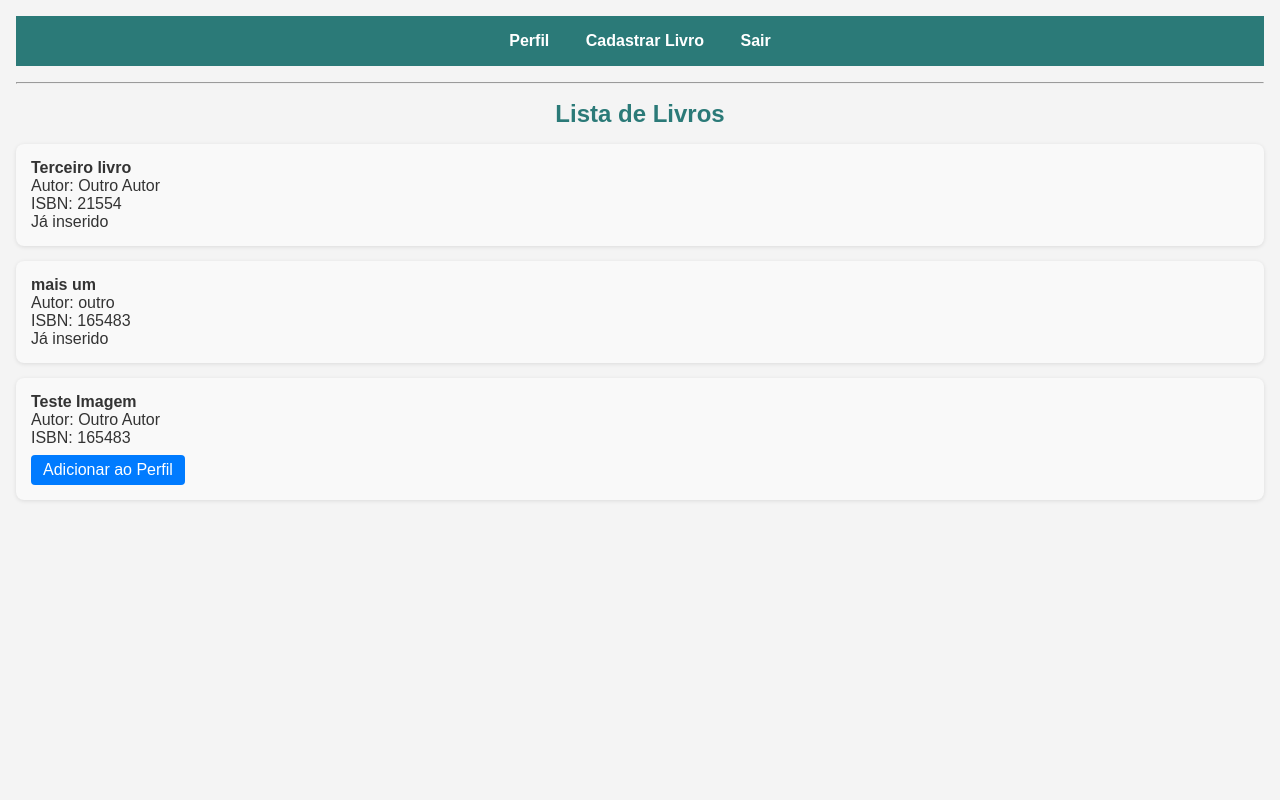
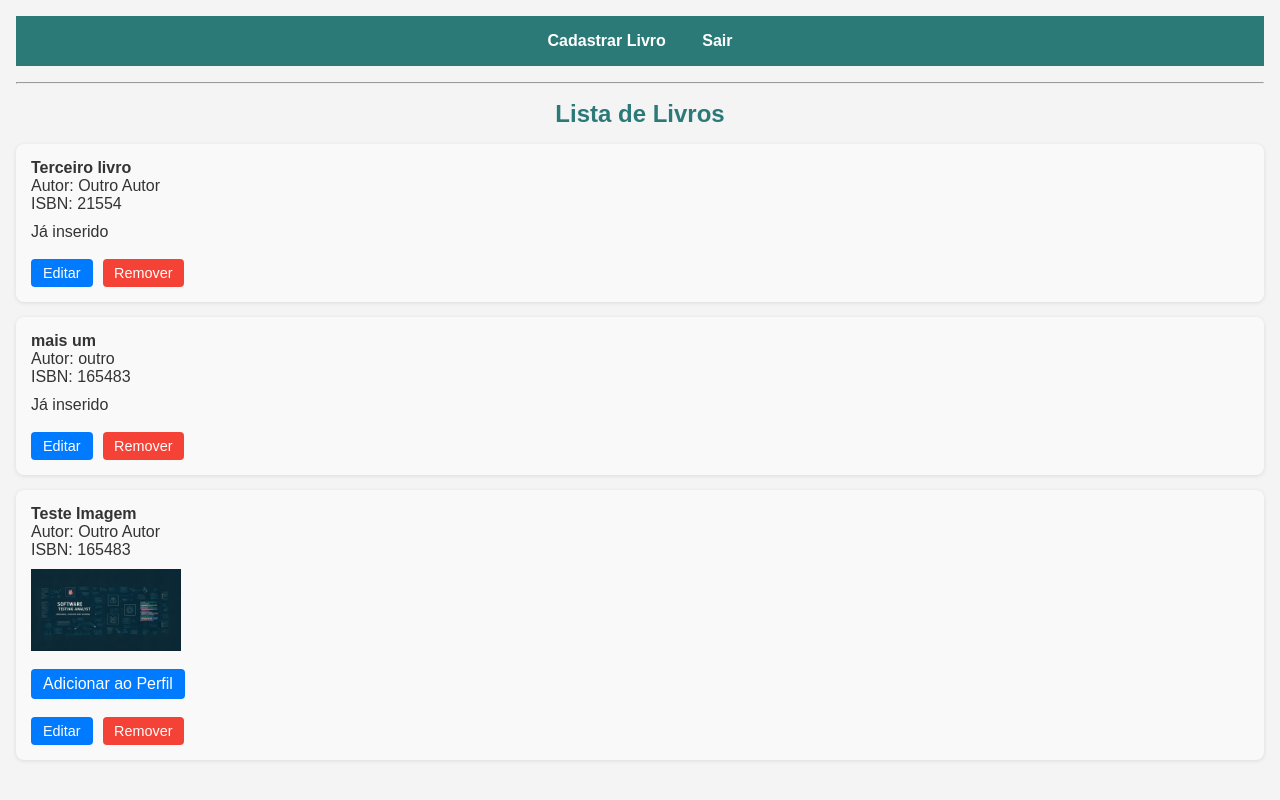
Before and after one commit to lucasrosa14/Biblioteca, a Django app: page / in a window 1280 px wide. Run offline with Django 5.2, Linux system fonts and the light colour scheme; a user stored in the database is signed in; data comes from the database, SQL or seed files in the repository; both versions use the stored data as it was after the commit.

Commit message:
Adicionar novo campo na tabela de livros e ajustes para importar e exibir a capa dos livros

```diff
--- a/biblioteca/biblioteca/settings.py
+++ b/biblioteca/biblioteca/settings.py
@@ -10,6 +10,7 @@ For the full list of settings and their values, see
 https://docs.djangoproject.com/en/5.2/ref/settings/
 """
 
+import os
 from pathlib import Path
 
 # Build paths inside the project like this: BASE_DIR / 'subdir'.
@@ -121,3 +122,6 @@ STATIC_URL = 'static/'
 # https://docs.djangoproject.com/en/5.2/ref/settings/#default-auto-field
 
 DEFAULT_AUTO_FIELD = 'django.db.models.BigAutoField'
+
+MEDIA_URL = '/media/'
+MEDIA_ROOT = os.path.join(BASE_DIR, 'media')
--- a/biblioteca/biblioteca/urls.py
+++ b/biblioteca/biblioteca/urls.py
@@ -1,11 +1,13 @@
 # -*- coding: utf-8 -*-
-from django.contrib import admin
-from django.urls import path
-
+from django.conf import settings
 from django.contrib import admin
 from django.urls import path, include
+from django.conf.urls.static import static
+
 
 urlpatterns = [
     path('admin/', admin.site.urls),
     path('', include('livros.urls')),
 ]
+if settings.DEBUG:
+    urlpatterns += static(settings.MEDIA_URL, document_root=settings.MEDIA_ROOT)
--- a/biblioteca/livros/forms.py
+++ b/biblioteca/livros/forms.py
@@ -4,4 +4,8 @@ from .models import Book
 class LivroForm(forms.ModelForm):
     class Meta:
         model = Book
-        fields = ['title', 'author', 'isbn']
+        fields = ['title', 'author', 'isbn', 'capa']
+
+class SimpleUserCreationForm(forms.Form):
+    username = forms.CharField(label='Usuário', max_length=150)
+    password = forms.CharField(label='Senha', widget=forms.PasswordInput)
--- a/biblioteca/livros/models.py
+++ b/biblioteca/livros/models.py
@@ -5,6 +5,7 @@ class Book(models.Model):
     title = models.CharField(max_length=255)
     author = models.CharField(max_length=255)
     isbn = models.CharField(max_length=13)
+    capa = models.ImageField(upload_to='capas/', blank=True, null=True)
 
     def __str__(self):
         return self.title
--- a/biblioteca/livros/static/livros/style.css
+++ b/biblioteca/livros/static/livros/style.css
@@ -23,6 +23,7 @@ nav a {
     text-decoration: none;
     margin: 0 1rem;
     font-weight: bold;
+
 }
 
 nav a:hover {
@@ -153,3 +154,70 @@ form button {
 .back-home:hover {
   background: #5a6268;
 }
+
+.form-buttons {
+  display: flex;
+  gap: 10px; /* Espaço entre os botões */
+  margin-top: 1em;
+}
+
+.form-buttons .button {
+  flex: 1;          /* Faz os botões ocuparem espaço igual */
+  max-width: 150px; /* Limita a largura máxima */
+  text-align: center;
+  padding: 0.5em 1em;
+}
+
+.cancel-button {
+  background-color: #ccc; /* Cor diferente pra cancelar (opcional) */
+  color: #000;
+  text-decoration: none;
+  display: inline-flex;
+  align-items: center;
+  justify-content: center;
+}
+
+.livro-acoes {
+  margin-top: 0.5em;
+  display: flex;
+  gap: 10px;
+}
+
+.livro-acoes .button {
+  padding: 0.4em 0.8em;
+  border-radius: 4px;
+  text-decoration: none;
+  font-size: 0.9em;
+  display: inline-flex;
+  align-items: center;
+  justify-content: center;
+  transition: background-color 0.3s ease;
+}
+
+/* Estilo específico para Editar */
+.livro-acoes .editar {
+  background-color: #4CAF50; /* Verde */
+  color: white;
+}
+
+.livro-acoes .editar:hover {
+  background-color: #45a049;
+}
+
+/* Estilo específico para Remover */
+.livro-lista li .livro-acoes .remover {
+  background-color: #f44336; /* Vermelho */
+  color: white;
+  padding: 0.4em 0.8em;
+  border-radius: 4px;
+  text-decoration: none;
+  font-size: 0.9em;
+  display: inline-flex;
+  align-items: center;
+  justify-content: center;
+  transition: background-color 0.3s ease;
+}
+
+.livro-lista li .livro-acoes .remover:hover {
+  background-color: #da190b; /* Vermelho mais escuro no hover */
+}
--- a/biblioteca/livros/templates/base.html
+++ b/biblioteca/livros/templates/base.html
@@ -11,19 +11,25 @@
 <body>
     <nav>
         {% if user.is_authenticated %}
+        {% if not user.is_staff %}
         <a href="{% url 'perfil' %}">Perfil</a>
+        {% else %}
         {% if user.is_authenticated and user.is_staff %}
+        {% if request.path != '/cadastrar/' %}
         <a href="{% url 'cadastrar_livro' %}">Cadastrar Livro</a>
         {% endif %}
-        {% if user.is_authenticated and user.is_staff and livro.id %}
-        <a href="{% url 'editar_livro' livro.id %}">Editar</a>
-        <a href="{% url 'remover_livro' livro.id %}">Remover</a>
+        {% if request.path == '/cadastrar/' %}
+        <a href="{% url 'home' %}">Voltar</a>
+        {% endif %}
+        {% endif %}
         {% endif %}
         <a href="{% url 'logout' %}">Sair</a>
         {% else %}
         <a href="{% url 'login' %}">Entrar</a>
+        <a href="{% url 'register' %}">Cadastrar</a>
         {% endif %}
     </nav>
+
     <hr>
     {% block content %}{% endblock %}
 </body>
--- a/biblioteca/livros/templates/cadastrar.html
+++ b/biblioteca/livros/templates/cadastrar.html
@@ -3,7 +3,7 @@
 {% block content %}
 <div class="form-container">
     <h2>Cadastrar Livro</h2>
-    <form method="post">
+    <form method="post" enctype="multipart/form-data">
         {% csrf_token %}
         <label for="id_title">Título</label>
         {{ form.title }}
@@ -14,6 +14,9 @@
         <label for ="id_isbn">ISBN</label>
         {{ form.isbn }}
 
+        <label for="id_capa">Capa</label>
+        {{ form.capa }}
+
         <button type="submit">Cadastrar</button>
     </form>
 </div>
--- a/biblioteca/livros/templates/home.html
+++ b/biblioteca/livros/templates/home.html
@@ -10,14 +10,26 @@
     Autor: {{ book.author }}<br>
     ISBN: {{ book.isbn }}<br>
 
+    {% if book.capa %}
+      <img src="{{ book.capa.url }}" alt="Capa de {{ book.title }}" style="max-width: 150px; height: auto; display: block; margin-top: 10px;">
+    {% endif %}
+
     {% if user.is_authenticated %}
-            {% if book in user.profile.books.all %}
+      <div style="margin-top: 10px;">
+        {% if book in user_books %}
           <span>Já inserido</span>
         {% else %}
           <a href="{% url 'add_to_profile' book.id %}" class="button">Adicionar ao Perfil</a>
         {% endif %}
+      </div>
     {% endif %}
 
+    {% if user.is_authenticated and user.is_staff %}
+      <div class="livro-acoes" style="margin-top: 10px;">
+        <a href="{% url 'editar_livro' book.id %}" class="button editar">Editar</a>
+        <a href="{% url 'remover_livro' book.id %}" class="button remover" onclick="return confirm('Tem certeza que deseja remover este livro?');">Remover</a>
+      </div>
+    {% endif %}
   </li>
   {% endfor %}
 </ul>
--- a/biblioteca/livros/urls.py
+++ b/biblioteca/livros/urls.py
@@ -3,6 +3,7 @@ from . import views
 
 urlpatterns = [
     path('', views.home, name='home'),
+    path('register/', views.register, name='register'),
     path('login/', views.user_login, name='login'),
     path('logout/', views.user_logout, name='logout'),
     path('perfil/', views.perfil, name='perfil'),
@@ -12,4 +13,6 @@ urlpatterns = [
     path('editar/<int:livro_id>/', views.editar_livro, name='editar_livro'),
     path('remover/<int:livro_id>/', views.remover_livro, name='remover_livro'),
 
+
+
 ]
--- a/biblioteca/livros/views.py
+++ b/biblioteca/livros/views.py
@@ -1,11 +1,13 @@
 from django.shortcuts import render, redirect, get_object_or_404
 from django.contrib.auth import authenticate, login, logout
-from django.contrib.auth.decorators import login_required
+
 from .models import Book, Profile
-from .forms import LivroForm
+from .forms import LivroForm, SimpleUserCreationForm
+from django.contrib.auth.models import User
+from django.contrib.auth.decorators import login_required, user_passes_test
+from django.contrib import messages
 
-from django.contrib.auth.decorators import login_required, user_passes_test
-from django.shortcuts import redirect
+
 
 def is_admin(user):
     return user.is_authenticated and user.is_staff
@@ -26,21 +28,30 @@ def home(request):
     })
 
 def user_login(request):
+    users = [
+        {'tipo': 'Administrador', 'usuario': 'admin', 'senha': 'admin12345'},
+        {'tipo': 'Padrão', 'usuario': 'user', 'senha': 'user'},
+    ]
+
     if request.method == 'POST':
         user = authenticate(request, username=request.POST['username'], password=request.POST['password'])
         if user:
             login(request, user)
             return redirect('home')
-    return render(request, 'login.html')
+    return render(request, 'login.html', {'users': users})
+
+
 
 def user_logout(request):
     logout(request)
-    return redirect('home')
+    return redirect('login')
 
 @login_required
 def perfil(request):
     profile, _ = Profile.objects.get_or_create(user=request.user)
     return render(request, 'perfil.html', {'books': profile.books.all()})
+
+
 
 @login_required
 def add_to_profile(request, book_id):
@@ -58,9 +69,10 @@ def remove_from_profile(request, book_id):
 @user_passes_test(is_admin)
 def cadastrar_livro(request):
     if request.method == 'POST':
-        form = LivroForm(request.POST)
+        form = LivroForm(request.POST, request.FILES)
         if form.is_valid():
             form.save()
+            messages.success(request, 'Livro cadastrado com sucesso!')
             return redirect('home')
     else:
         form = LivroForm()
@@ -76,10 +88,40 @@ def editar_livro(request, livro_id):
             return redirect('home')
     else:
         form = LivroForm(instance=livro)
-    return render(request, 'editar_livro.html', {'form': form})
+    return render(request, 'editar.html', {'form': form})
 
-@user_passes_test(is_admin)
+@user_passes_test(lambda u: u.is_staff)
 def remover_livro(request, livro_id):
     livro = get_object_or_404(Book, id=livro_id)
     livro.delete()
     return redirect('home')
+
+from django.contrib import messages
+from django.shortcuts import render, redirect
+from django.contrib.auth.models import User
+
+def register(request):
+    if request.method == 'POST':
+        form = SimpleUserCreationForm(request.POST)
+        if form.is_valid():
+            username = form.cleaned_data['username']
+            password = form.cleaned_data['password']
+
+            if User.objects.filter(username=username).exists():
+                messages.error(request, 'Usuário já existe.')
+                # Aqui, retorna o form com dados para mostrar erro, não vazio
+                return render(request, 'register.html', {'form': form})
+
+            User.objects.create_user(username=username, password=password)
+            messages.success(request, 'Cadastro realizado com sucesso!')
+            return redirect('login')
+
+        else:
+            messages.error(request, 'Dados inválidos. Tente novamente.')
+            # Retorna o form com os erros para o usuário corrigir
+            return render(request, 'register.html', {'form': form})
+
+    else:
+        # GET - formulário vazio
+        form = SimpleUserCreationForm()
+    return render(request, 'register.html', {'form': form})
```
Also changed, not shown: biblioteca/livros/templates/editar.html (added, +14 -0 lines), biblioteca/livros/templates/login.html (+16 -0 lines), biblioteca/livros/templates/perfil.html (+12 -1 lines), biblioteca/livros/templates/register.html (added, +32 -0 lines), biblioteca/db.sqlite3, biblioteca/livros/migrations/0002_book_capa.py (added), biblioteca/media/capas/sample_0_3.jpg (added). Lines whose indentation alone changed are shown as unchanged.
